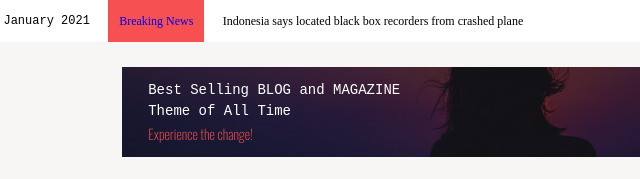
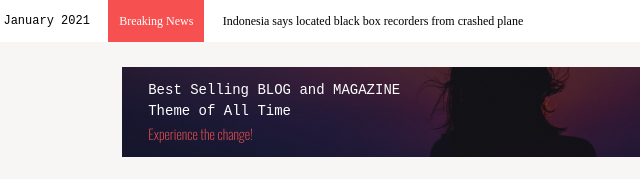
Before and after one commit to shohzodbahriyev/homework11, a plain HTML site: page index.html in a window 1280 px wide. Shown: the top 179 px of the page, 345-985 px from the left. Drawn offline with nearby package versions, Linux system fonts and the light colour scheme.

Commit message:
Update main.css

```diff
--- a/main.css
+++ b/main.css
@@ -9,12 +9,6 @@
     margin: 0 auto;
 }
 
-/* body{
-    font-size: 32px;
-    color: green;
-    font-weight: 400;
-    font-family: 'Oswald', sans-serif;
-} */
 
 /* ------------- HEADER ------------ */
 
@@ -46,6 +40,7 @@
     display: flex;
     justify-content: center;
     align-items: center;
+    color: white;
 }
 
 .leftheader *{
```
